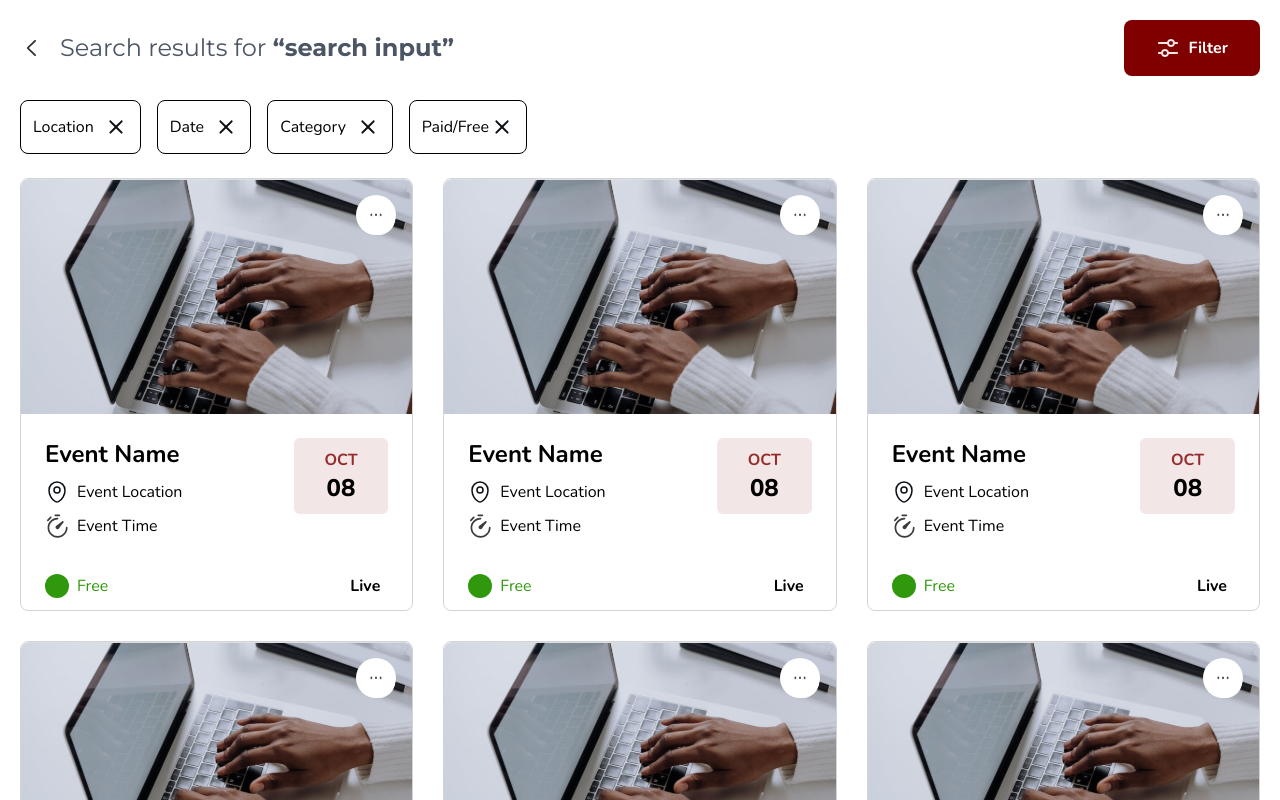
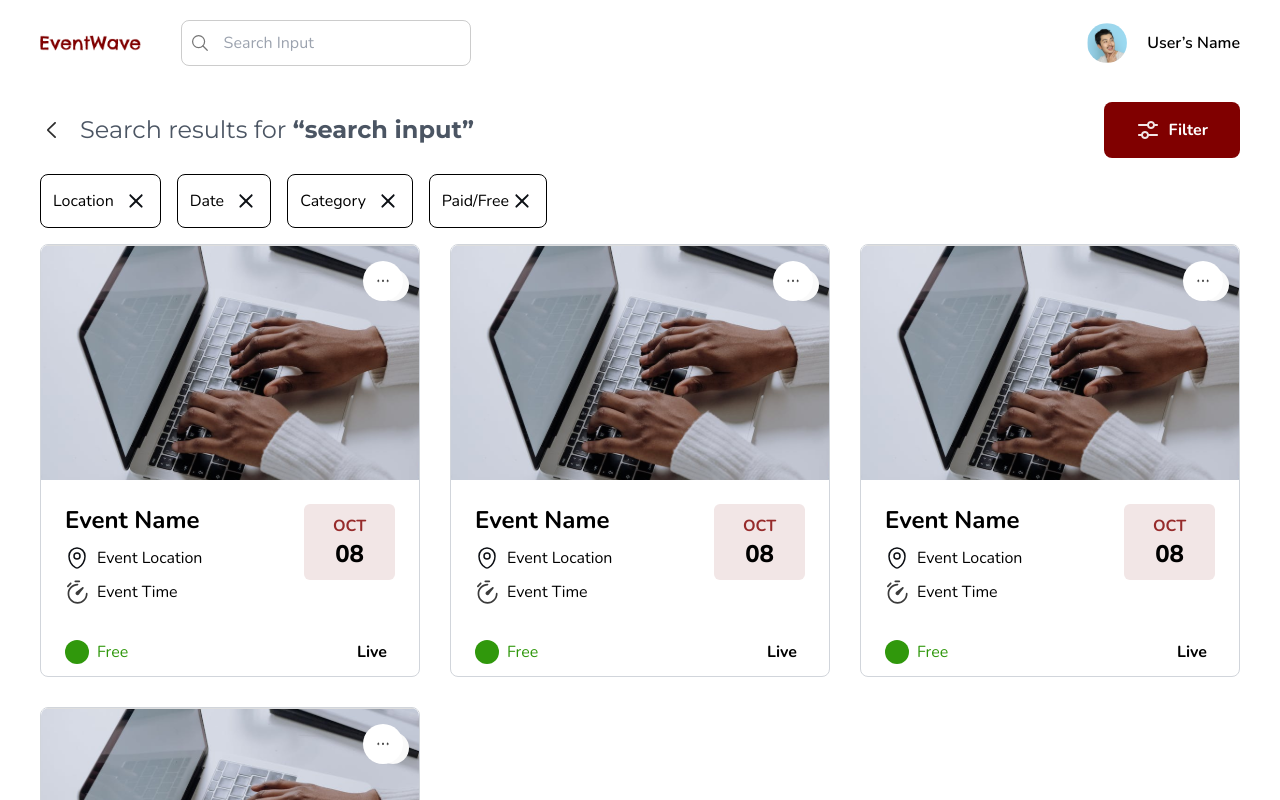
Before and after one commit to hngx-org/event, a Next.js app: page /event/filter in a window 1280 px wide. Shown: the top 800 px of the page. Built offline with nearby package versions, Linux system fonts and the light colour scheme.

Commit message:
added header

```diff
--- /dev/null
+++ b/components/eventHeader.tsx
@@ -0,0 +1,54 @@
+import React, { useState } from "react";
+import Logo from "@/public/assets/images/logo.png";
+import user from "@/public/assets/images/user.svg";
+import search from "@/public/images/search.svg";
+import Image from "next/image";
+
+const EventHeader = () => {
+  const [showSearch, setShowSearch] = useState(false);
+  const toggleSearch = (prev: boolean) => setShowSearch(!prev);
+  return (
+    <div className="w-full flex justify-between items-center py-[20px] gap-3 relative">
+      <div
+        className={`w-full ${
+          showSearch ? "flex" : "hidden"
+        } bottom-[-25px] items-center gap-4 border border-black/20 p-[10px] max-w-[350px] rounded-lg absolute`}
+      >
+        <input
+          type="text"
+          placeholder="Search Input"
+          className="w-full border-none outline-none"
+        />
+      </div>
+      <div className="flex items-center gap-[40px]">
+        <Image
+          src={Logo}
+          alt="logo"
+          width={133}
+          height={16}
+          className="h-[16px] w-[133px] object-cover"
+        />
+        <div className="w-full md:flex hidden items-center gap-4 border border-black/20 p-[10px] max-w-[350px] rounded-lg">
+          <Image src={search} alt="search" className="h-4 w-4" />
+          <input
+            type="text"
+            placeholder="Search Input"
+            className="w-full border-none outline-none"
+          />
+        </div>
+      </div>
+      <div className="flex items-center gap-[20px]">
+        <button
+          onClick={() => toggleSearch(showSearch)}
+          className="md:hidden flex"
+        >
+          <Image src={search} alt="search" className="h-5 w-5 " />
+        </button>
+        <Image src={user} alt="user" className="h-[40px] w-[40px]" />
+        <p className="font-semibold truncate">User’s Name</p>
+      </div>
+    </div>
+  );
+};
+
+export default EventHeader;
--- a/pages/event/filter.tsx
+++ b/pages/event/filter.tsx
@@ -5,11 +5,13 @@ import multiply from "@/public/assets/images/multiply.svg";
 import Image from "next/image";
 import EventCard from "@/components/eventCard";
 import Footer from "@/components/web/footer";
+import EventHeader from "@/components/eventHeader";
 
 const filter = () => {
   return (
-    <div className="w-full p-[10px] md:p-[20px] grid gap-6">
-      <div className="w-full flex justify-between flex-wrap gap-[15px]">
+    <div className="w-full px-[20px] md:px-[40px] grid gap-4">
+      <EventHeader />
+      <div className="w-full md:mt-0 mt-2 flex justify-between flex-wrap gap-[15px]">
         <div className="gap-[16px] flex items-center">
           <Image
             src={arrow_back_ios}
@@ -48,8 +50,6 @@ const filter = () => {
         <EventCard />
         <EventCard />
         <EventCard />
-        <EventCard />
-        <EventCard />
       </div>
       <Footer />
     </div>
```
Also changed, not shown: public/assets/images/user.svg (added), public/images/search.svg (added).
